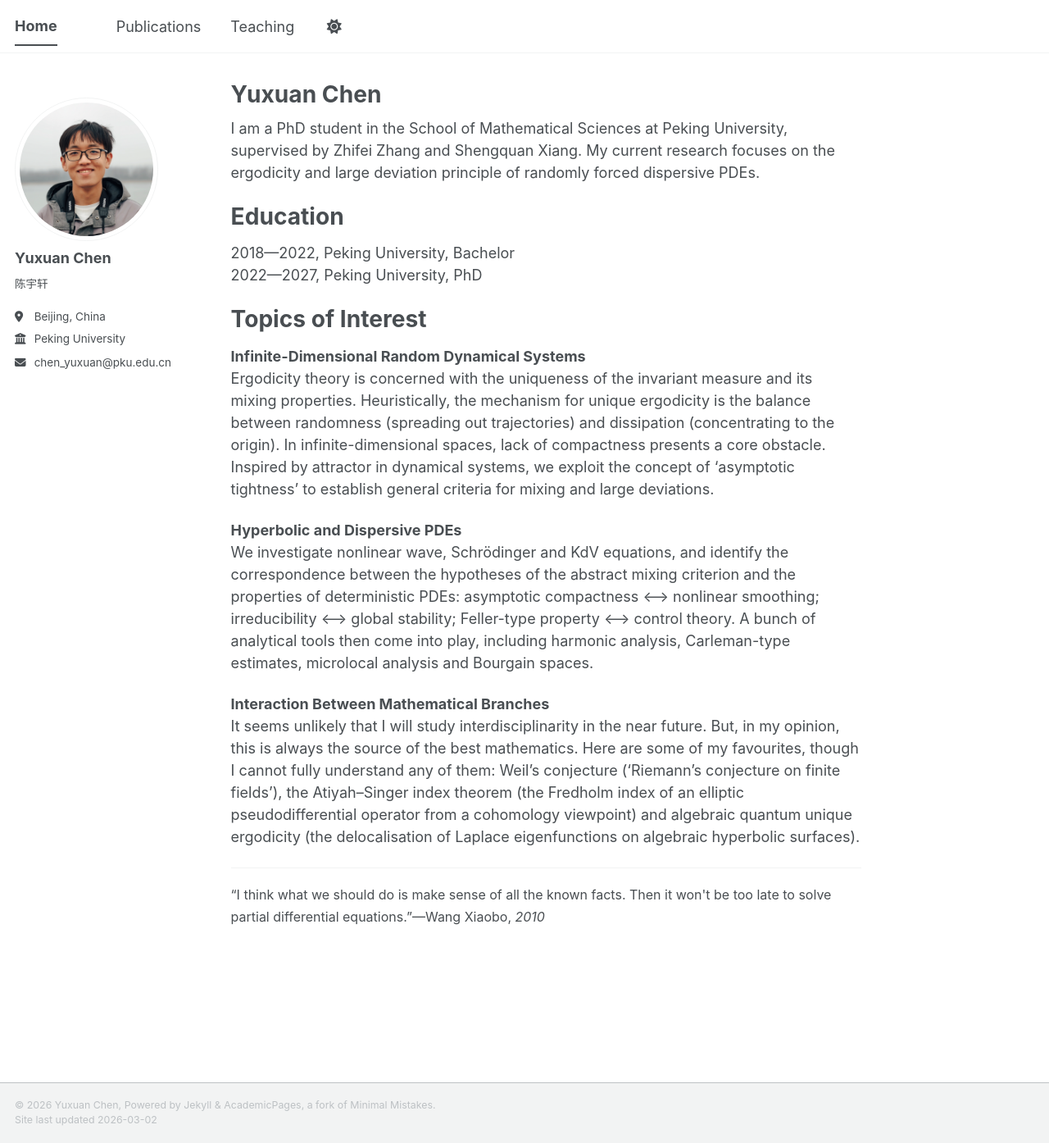
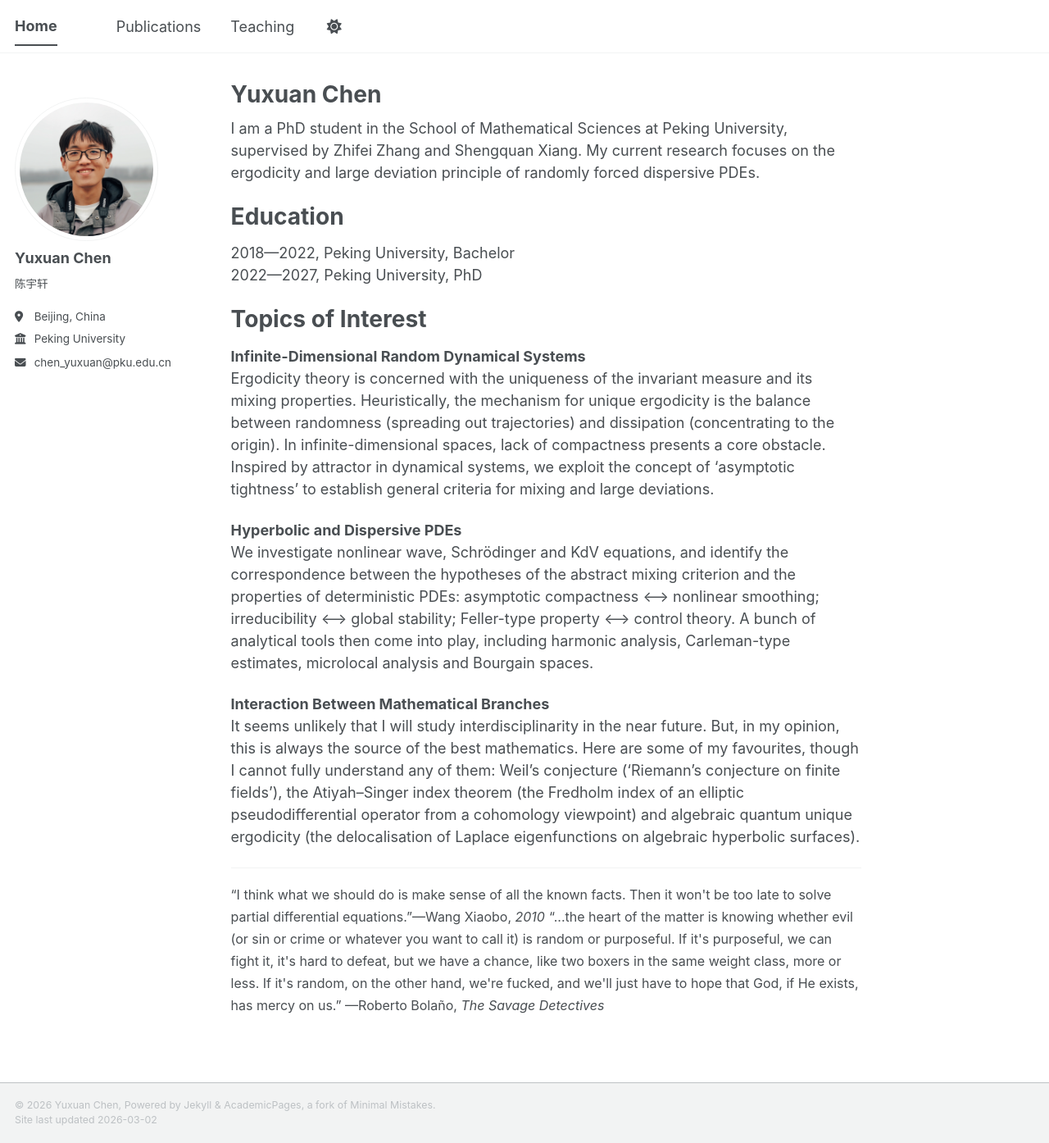
Before and after one commit to yxchen-pku/yxchen-pku.github.io, a Jekyll site: the page built from _pages/about.md, in a window 1280 px wide and 1394 px high. Shown: the whole window at 82% size. Built offline with Jekyll 4.4.1, drawn with Linux system fonts in a browser that asks for light colours; a script bundle is joined from its source files by our own code; library files that are not in the unit come from our copies.

Commit message:
Update about.md

```diff
--- a/_pages/about.md
+++ b/_pages/about.md
@@ -27,3 +27,5 @@ It seems unlikely that I will study interdisciplinarity in the near future. But,
 
 -----
 <font size="3"><q>I think what we should do is make sense of all the known facts. Then it won't be too late to solve partial differential equations.</q>—Wang Xiaobo, <i>2010</i></font>
+
+<font size="3"><q>...the heart of the matter is knowing whether evil (or sin or crime or whatever you want to call it) is random or purposeful. If it's purposeful, we can fight it, it's hard to defeat, but we have a chance, like two boxers in the same weight class, more or less. If it's random, on the other hand, we're fucked, and we'll just have to hope that God, if He exists, has mercy on us.</q> —Roberto Bolaño, <i>The Savage Detectives</i></font>
```
